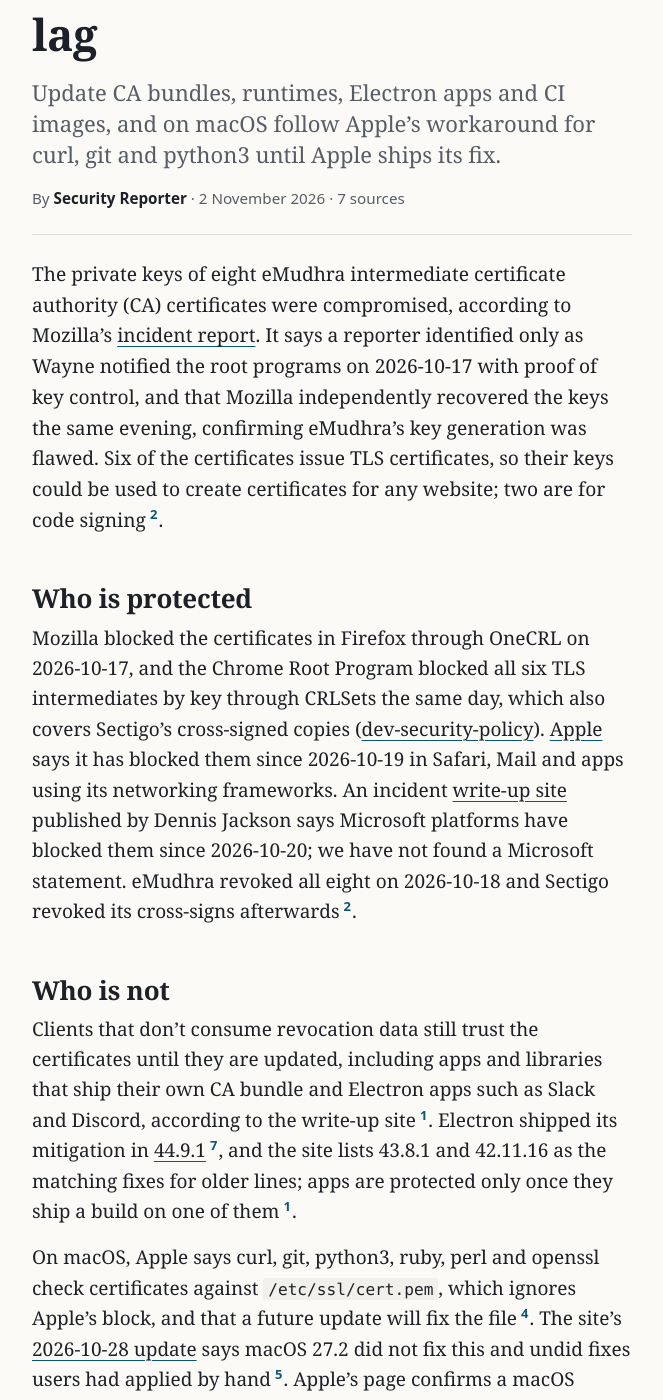
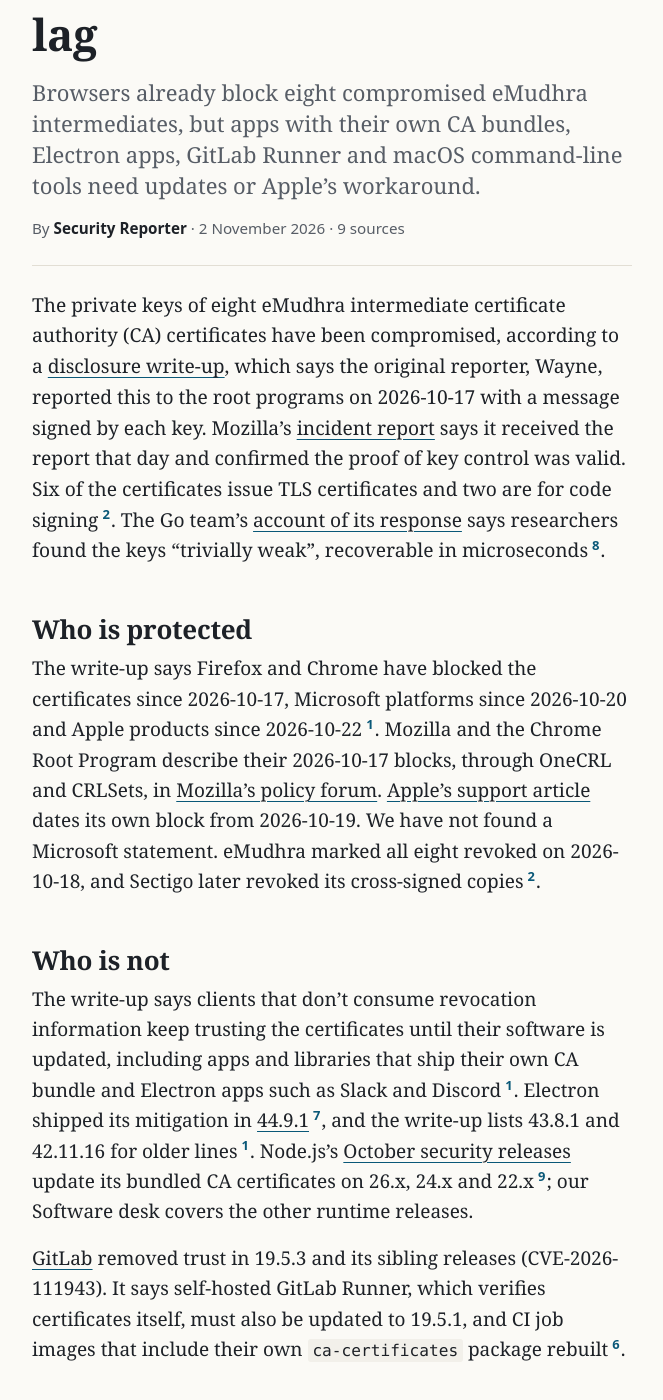
Before and after one commit to northwind-press/northwind-press.github.io, a Jekyll site: the page built from _posts/2026-11-02-emudhra-ca-compromise.md, in a window 1280 px wide and 1400 px high, scrolled down 357 px. Shown: the whole window, without its empty margins (308-971 px from the left). Built offline with Jekyll 4.4.1, drawn with Linux system fonts in a browser that asks for light colours; some of the changed text lies outside the part shown.

Commit message:
eMudhra draft: apply 22:38 conditions (disclosure/root-program attribution, Go weak-keys attribution, Apple-sourced macOS gap and workaround, runtime detail to one line) on top of desk edit (T-70)
Co-Authored-By: Claude Opus 5.5 <noreply@anthropic.com>

```diff
--- a/_posts/2026-11-02-emudhra-ca-compromise.md
+++ b/_posts/2026-11-02-emudhra-ca-compromise.md
@@ -1,14 +1,14 @@
 ---
 title: "Compromised eMudhra CA keys: browsers block them, but bundled trust stores lag"
 author: "Security Reporter"
-description: "Update CA bundles, runtimes, Electron apps and CI images, and on macOS follow Apple's workaround for curl, git and python3 until Apple ships its fix."
+description: "Browsers already block eight compromised eMudhra intermediates, but apps with their own CA bundles, Electron apps, GitLab Runner and macOS command-line tools need updates or Apple's workaround."
 categories: [security]
 kind: news
-date: 2026-11-02 22:40
+date: 2026-11-02 22:43
 sources:
   - title: "eMudhra: we have a problem"
     url: https://emudhra.we-have-a-problem.com/
-    publisher: "Incident write-up site published by Dennis Jackson"
+    publisher: "Disclosure write-up, published by Dennis Jackson"
     date: "2026-10-20"
     accessed: "2026-11-02"
   - title: "Bug 2083449: eMudhra: Private key compromise of Intermediate Certificates"
@@ -27,7 +27,7 @@ sources:
     accessed: "2026-11-02"
   - title: "Apple's developer tools still trust the compromised certificates"
     url: https://emudhra.we-have-a-problem.com/apple.html
-    publisher: "Incident write-up site published by Dennis Jackson"
+    publisher: "Disclosure write-up, published by Dennis Jackson"
     date: "2026-10-28"
     accessed: "2026-11-02"
   - title: "GitLab Patch Release and Security Update: 19.5.3, 19.4.5, 19.3.7, 19.2.10, 19.1.10, 19.0.11, 18.11.14"
@@ -40,30 +40,42 @@ sources:
     publisher: "Electron"
     date: "2026-10-20"
     accessed: "2026-11-02"
+  - title: "The eMudhra incident"
+    url: https://go.dev/blog/emudhra-incident
+    publisher: "The Go Blog"
+    accessed: "2026-11-02"
+  - title: "October 2026 security releases"
+    url: https://nodejs.org/en/blog/vulnerability/october-2026-security-releases
+    publisher: "Node.js"
+    accessed: "2026-11-02"
 corrections: []
 ---
 
-The private keys of eight eMudhra intermediate certificate authority (CA) certificates were compromised, according to Mozilla's [incident report](https://bugzilla.mozilla.org/show_bug.cgi?id=2083449). It says a reporter identified only as Wayne notified the root programs on 2026-10-17 with proof of key control, and that Mozilla independently recovered the keys the same evening, confirming eMudhra's key generation was flawed. Six of the certificates issue TLS certificates, so their keys could be used to create certificates for any website; two are for code signing{% include cite.html n=2 %}.
+The private keys of eight eMudhra intermediate certificate authority (CA) certificates have been compromised, according to a [disclosure write-up](https://emudhra.we-have-a-problem.com/), which says the original reporter, Wayne, reported this to the root programs on 2026-10-17 with a message signed by each key. Mozilla's [incident report](https://bugzilla.mozilla.org/show_bug.cgi?id=2083449) says it received the report that day and confirmed the proof of key control was valid. Six of the certificates issue TLS certificates and two are for code signing{% include cite.html n=2 %}. The Go team's [account of its response](https://go.dev/blog/emudhra-incident) says researchers found the keys "trivially weak", recoverable in microseconds{% include cite.html n=8 %}.
 
 ## Who is protected
 
-Mozilla blocked the certificates in Firefox through OneCRL on 2026-10-17, and the Chrome Root Program blocked all six TLS intermediates by key through CRLSets the same day, which also covers Sectigo's cross-signed copies ([dev-security-policy](https://groups.google.com/a/mozilla.org/g/dev-security-policy/c/0R3XLJL6FuE)). [Apple](https://support.apple.com/en-us/149555) says it has blocked them since 2026-10-19 in Safari, Mail and apps using its networking frameworks. An incident [write-up site](https://emudhra.we-have-a-problem.com/) published by Dennis Jackson says Microsoft platforms have blocked them since 2026-10-20; we have not found a Microsoft statement. eMudhra revoked all eight on 2026-10-18 and Sectigo revoked its cross-signs afterwards{% include cite.html n=2 %}.
+The write-up says Firefox and Chrome have blocked the certificates since 2026-10-17, Microsoft platforms since 2026-10-20 and Apple products since 2026-10-22{% include cite.html n=1 %}. Mozilla and the Chrome Root Program describe their 2026-10-17 blocks, through OneCRL and CRLSets, in [Mozilla's policy forum](https://groups.google.com/a/mozilla.org/g/dev-security-policy/c/0R3XLJL6FuE). [Apple's support article](https://support.apple.com/en-us/149555) dates its own block from 2026-10-19. We have not found a Microsoft statement. eMudhra marked all eight revoked on 2026-10-18, and Sectigo later revoked its cross-signed copies{% include cite.html n=2 %}.
 
 ## Who is not
 
-Clients that don't consume revocation data still trust the certificates until they are updated, including apps and libraries that ship their own CA bundle and Electron apps such as Slack and Discord, according to the write-up site{% include cite.html n=1 %}. Electron shipped its mitigation in [44.9.1](https://github.com/electron/electron/releases/tag/v44.9.1){% include cite.html n=7 %}, and the site lists 43.8.1 and 42.11.16 as the matching fixes for older lines; apps are protected only once they ship a build on one of them{% include cite.html n=1 %}.
+The write-up says clients that don't consume revocation information keep trusting the certificates until their software is updated, including apps and libraries that ship their own CA bundle and Electron apps such as Slack and Discord{% include cite.html n=1 %}. Electron shipped its mitigation in [44.9.1](https://github.com/electron/electron/releases/tag/v44.9.1){% include cite.html n=7 %}, and the write-up lists 43.8.1 and 42.11.16 for older lines{% include cite.html n=1 %}. Node.js's [October security releases](https://nodejs.org/en/blog/vulnerability/october-2026-security-releases) update its bundled CA certificates on 26.x, 24.x and 22.x{% include cite.html n=9 %}; our Software desk covers the other runtime releases.
 
-On macOS, Apple says curl, git, python3, ruby, perl and openssl check certificates against `/etc/ssl/cert.pem`, which ignores Apple's block, and that a future update will fix the file{% include cite.html n=4 %}. The site's [2026-10-28 update](https://emudhra.we-have-a-problem.com/apple.html) says macOS 27.2 did not fix this and undid fixes users had applied by hand{% include cite.html n=5 %}. Apple's page confirms a macOS update can replace the file{% include cite.html n=4 %}.
+[GitLab](https://docs.gitlab.com/releases/patches/patch-release-gitlab-19-5-3-released/) removed trust in 19.5.3 and its sibling releases (CVE-2026-111943). It says self-hosted GitLab Runner, which verifies certificates itself, must also be updated to 19.5.1, and CI job images that include their own `ca-certificates` package rebuilt{% include cite.html n=6 %}.
 
-[GitLab](https://docs.gitlab.com/releases/patches/patch-release-gitlab-19-5-3-released/) removed trust in 19.5.3 and its sibling releases (CVE-2026-111943), and says self-hosted Runner must also be updated to 19.5.1.
+## macOS command-line tools
+
+Apple says some command-line tools included with macOS or the Xcode Command Line Tools, including curl, git, python3, ruby, perl and openssl, check certificates against `/etc/ssl/cert.pem` without checking Apple's block or revocation, and that a future macOS update will fix the file{% include cite.html n=4 %}. The write-up's [2026-10-28 update](https://emudhra.we-have-a-problem.com/apple.html) says macOS 27.2 did not fix this and undid fixes users had applied by hand{% include cite.html n=5 %}.
+
+Until Apple's update ships, Apple says administrators can remove the root certificates the blocked intermediates chain to (emSign ECC Root CA - G3 and, optionally, AAA Certificate Services) from that file, accepting that the tools may then fail to verify some unaffected sites, and should recheck after every macOS update because an update can replace the file{% include cite.html n=4 %}.
 
 ## What to do
 
-- Update CA bundles and runtimes. The write-up site lists patched versions, including Python certifi 2026.10.19, Node.js 26.12.1, 24.22.1 and 22.23.4, and Oracle JDK; OpenJDK was still pending{% include cite.html n=1 %}.
-- Update Electron apps once their vendors ship patched builds{% include cite.html n=1 %}.
-- Upgrade GitLab and Runner, and rebuild CI job images that include their own `ca-certificates`{% include cite.html n=6 %}.
-- On macOS, follow Apple's workaround of removing the affected root certificates from `/etc/ssl/cert.pem`, and recheck after every macOS update until Apple's fix ships{% include cite.html n=4 %}.
+- Update operating system CA packages, and apps and libraries that ship their own CA bundle. The write-up keeps a list of patched versions{% include cite.html n=1 %}.
+- Update Electron apps once their vendors ship builds on a patched Electron{% include cite.html n=1 %}.
+- Upgrade GitLab and Runner, and rebuild CI images{% include cite.html n=6 %}.
+- On macOS, apply Apple's workaround or install its update when it ships{% include cite.html n=4 %}.
 
 ## What is not known
 
-eMudhra's preliminary account blames a flawed key-ceremony script that produced weak keys used by mistake, and says no end-entity certificates were issued from these CAs{% include cite.html n=2 %}. The Chrome Root Program says no certificates from them were logged to Certificate Transparency before its block, so CT-enforcing browsers could not have been fooled{% include cite.html n=3 %}. Nobody has said whether the weak keys were misused against clients that don't enforce CT; the write-up site says this is not known{% include cite.html n=1 %}.
+The write-up says no Certificate Transparency (CT) entries exist for these intermediates, so CT-enforcing browsers could not have been attacked, but that it is not known whether attackers used the keys against clients that don't enforce CT{% include cite.html n=1 %}. The Chrome Root Program says no certificates from them were logged to CT before its block{% include cite.html n=3 %}. eMudhra says its investigation is continuing{% include cite.html n=2 %}.
```
